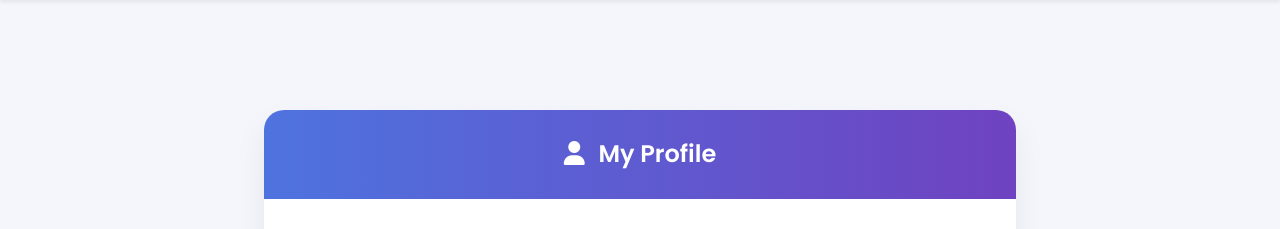
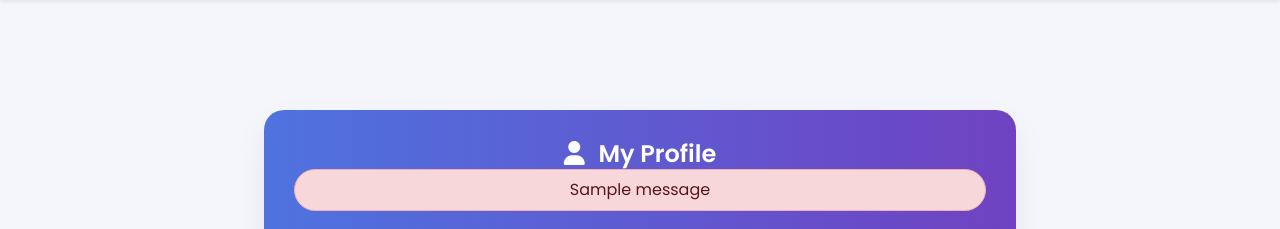
Before and after one commit to anaswara152/Shopora, a Django app: template template/user/view_profile.html in a window 1280 px wide. Shown: the part 73-302 px from the top of the page. Run offline with Django 5.2, Linux system fonts and the light colour scheme; the template is opened without the code that fills it: most values are stand-ins (such as "Sample title", 1, 10 or a date in 2020); one stand-in notice (Sample message) is shown.

Commit message:
messages added for upadated

```diff
--- a/template/user/view_profile.html
+++ b/template/user/view_profile.html
@@ -80,12 +80,21 @@
 
             <div class="profile-card">
 
+
                 <!-- Header -->
                 <div class="profile-header">
                     <h4>
                         <i class="fa-solid fa-user me-2"></i>
                         My Profile
                     </h4>
+
+             {% if messages %}
+            {% for message in messages %}
+                <div class="alert alert-danger text-center py-2 rounded-pill">
+                    {{ message }}
+                </div>
+            {% endfor %}
+        {% endif %}
                 </div>
 
                 <!-- Body -->
```
Also changed, not shown: db.sqlite3.
